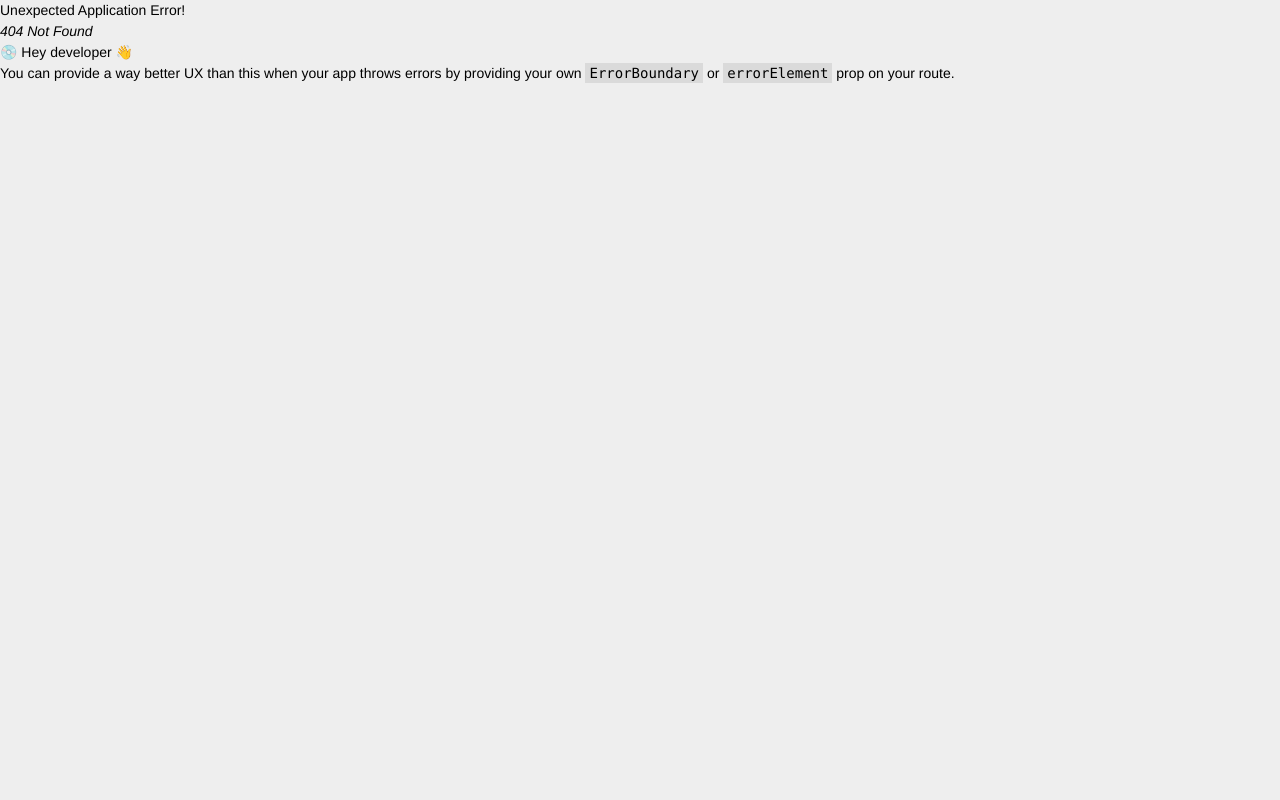
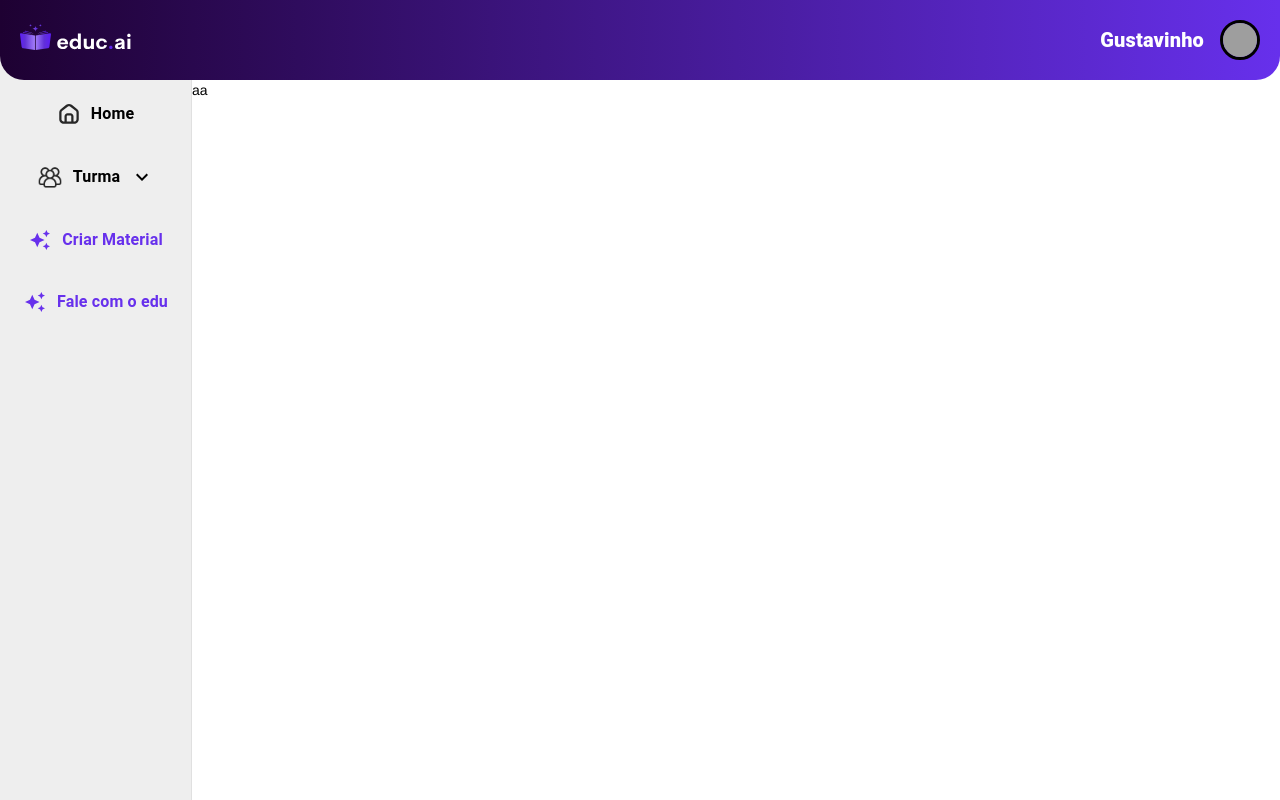
Before and after one commit to ribgu/educai-web-app, a React (Vite) app: page /turmas in a window 1280 px wide. Before the commit this address had no page. Built offline with nearby package versions, Linux system fonts and the light colour scheme; grey boxes are pictures that could not be loaded.

Commit message:
add layout component

```diff
--- a/src/components/Drawer/SideDrawer.tsx
+++ b/src/components/Drawer/SideDrawer.tsx
@@ -1,18 +1,19 @@
 import DrawerItem from './components/DrawerItem'
-import Drawer from '@mui/material/Drawer'
 import List from '@mui/material/List'
 import home from '../../../public/IconSideBar/home_icon.svg'
 import turma from '../../../public/IconSideBar/turma_icon.svg'
 import edu from '../../../public/IconSideBar/edu_icon.svg'
 import Stack from '@mui/material/Stack'
+import Box from '@mui/material/Box/Box'
 
 export default function SideDrawer() {
 
   return (
-    <Drawer
-      variant='persistent'
-      open={true}
-    >
+    <Box
+    sx={{
+      borderRight: '1px solid #e0e0e0',
+      width: '15%',
+    }}>
       <List>
           <Stack
           sx={{
@@ -29,6 +30,6 @@ export default function SideDrawer() {
             <DrawerItem name='Fale com o edu' icon={edu} path='/avaliacao' variant='unselected' color='purple'/>
           </Stack>
       </List>
-    </Drawer>
+    </Box>
   )
 }
--- /dev/null
+++ b/src/components/PageTittle/PageTittle.tsx
@@ -0,0 +1,13 @@
+import Box from '@mui/material/Box/Box'
+import edu from '../../../public/IconSideBar/edu_icon.svg'
+
+export default function PageTittle() {
+  return (
+    <Box
+      sx={{
+        borderBottom: '1px solid #e0e0e0',
+      }}>
+        <img src={edu} />''
+    </Box>
+  )
+}
--- /dev/null
+++ b/src/components/PageTittle/index.ts
@@ -0,0 +1 @@
+export * from './PageTittle'
--- a/src/main.tsx
+++ b/src/main.tsx
@@ -8,6 +8,7 @@ import {
   createBrowserRouter,
   RouterProvider,
 } from 'react-router-dom'
+import Turmas from './pages/Turmas.tsx'
 
 const router = createBrowserRouter([
   {
@@ -17,6 +18,10 @@ const router = createBrowserRouter([
   {
     path: '/teste',
     element: <PlatformLayout />,
+  },
+  {
+    path: '/turmas',
+    element: <Turmas />,
   }
 ])
 
--- /dev/null
+++ b/src/pages/Layout.tsx
@@ -0,0 +1,32 @@
+import Box from '@mui/material/Box/Box'
+import PlatformLayout from '../components/PlatformLayout/PlatformLayout'
+
+export default function Layout({ children }: { children: React.ReactNode }) {
+  return (
+    <Box
+      sx={{
+        width: '100%',
+        height: '100vh',
+        display: 'flex'
+      }}>
+      <PlatformLayout />
+      <Box
+        sx={{
+          backgroundColor: 'white',
+          width: '100%',
+          height: '100vh',
+          display: 'flex',
+          alignItems: 'end',
+        }}>
+        <Box
+          sx={{
+            width: '100%',
+            height: 'calc(100% - 80px)',
+            display: 'flex'
+          }}>
+          {children}
+        </Box>
+      </Box>
+    </Box>
+  )
+}
--- /dev/null
+++ b/src/pages/Turmas.tsx
@@ -0,0 +1,9 @@
+import Layout from './Layout'
+
+export default function Turmas() {
+  return (
+    <Layout>
+      aa
+    </Layout>
+  )
+}
```
